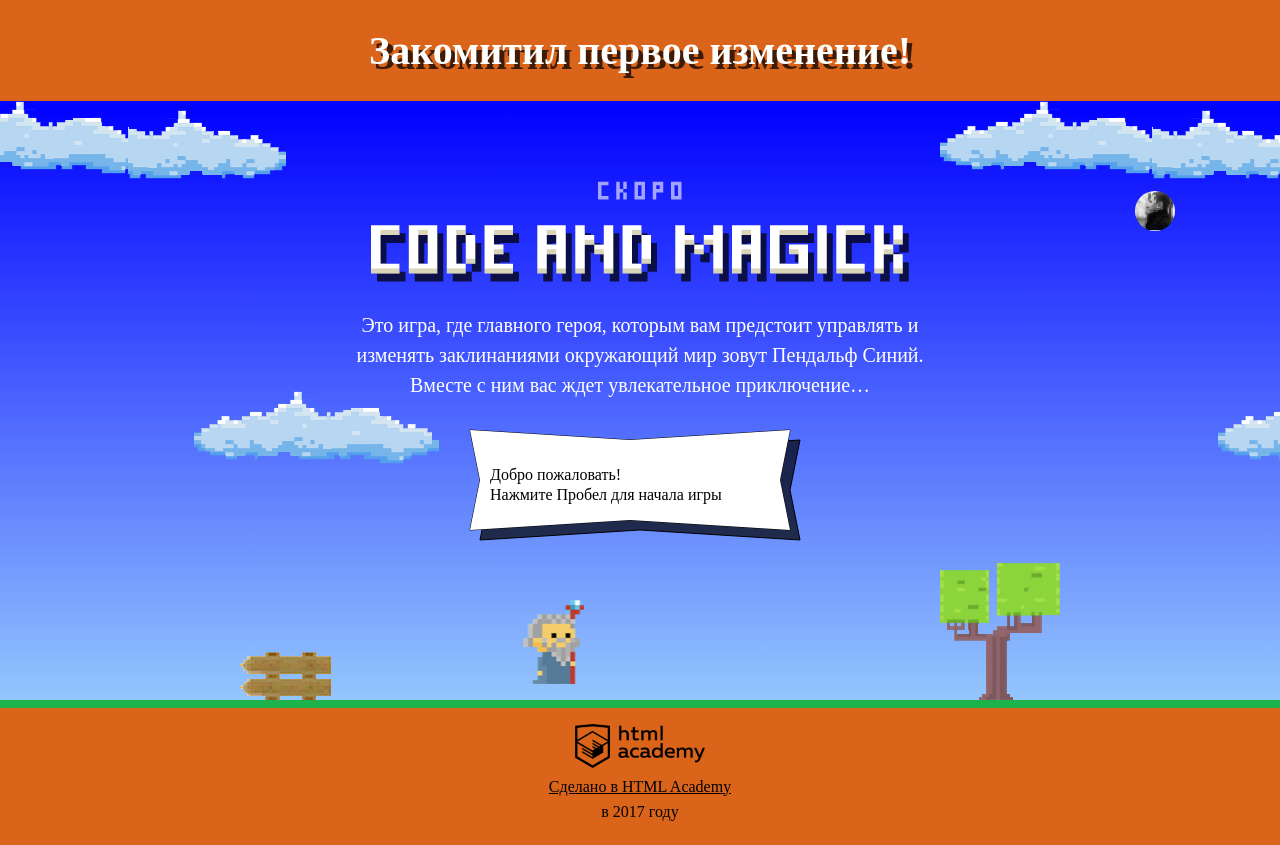
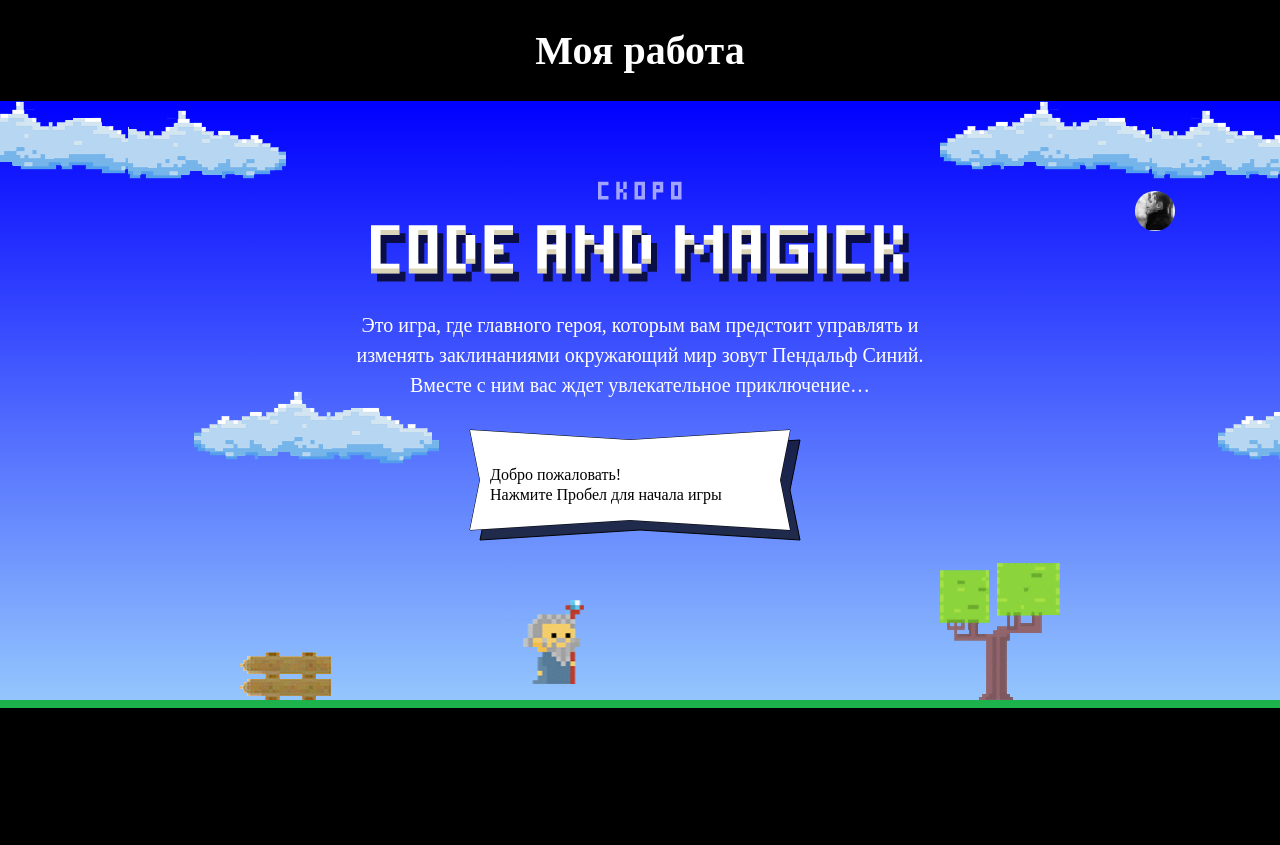
Before and after one commit to moildar/code-and-magic, a plain HTML site: page index.html in a window 1280 px wide. Drawn offline with Linux system fonts and the light colour scheme; a web font is replaced by a local one.

Commit message:
Добавил заголовок и сменил цвет фона

```diff
--- a/css/main.css
+++ b/css/main.css
@@ -10,6 +10,7 @@ body {
   color: #ffffff;
 
   background: #da641a;
+  background: black;
 }
 
 h1,
--- a/index.html
+++ b/index.html
@@ -8,7 +8,7 @@
   <title>Код и Магия</title>
 </head>
 <body>
-<h1> Закомитил первое изменение! </h1>
+<h1> Моя работа </h1>
 <header>
   <svg style="display: none;" xmlns="http://www.w3.org/2000/svg" viewBox="0 0 62
         86">
```
